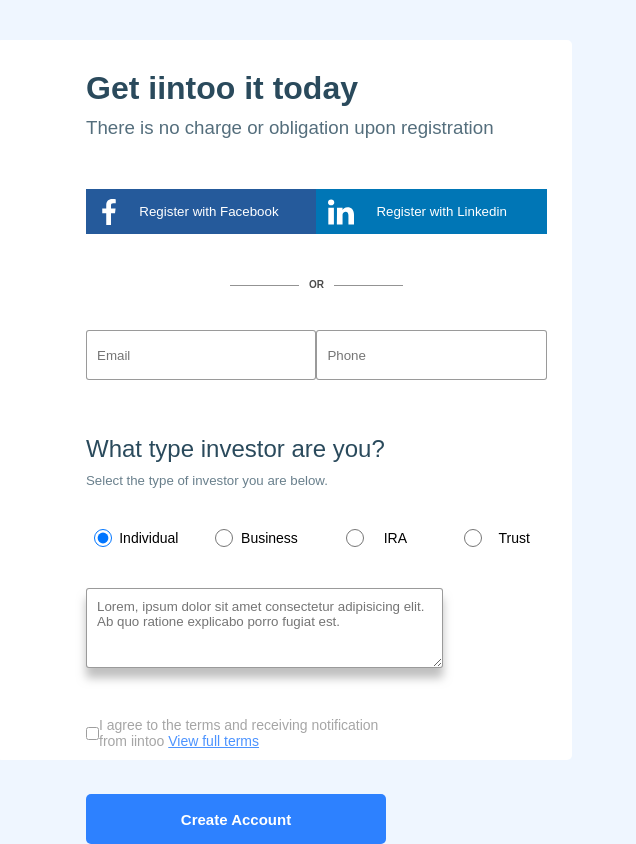
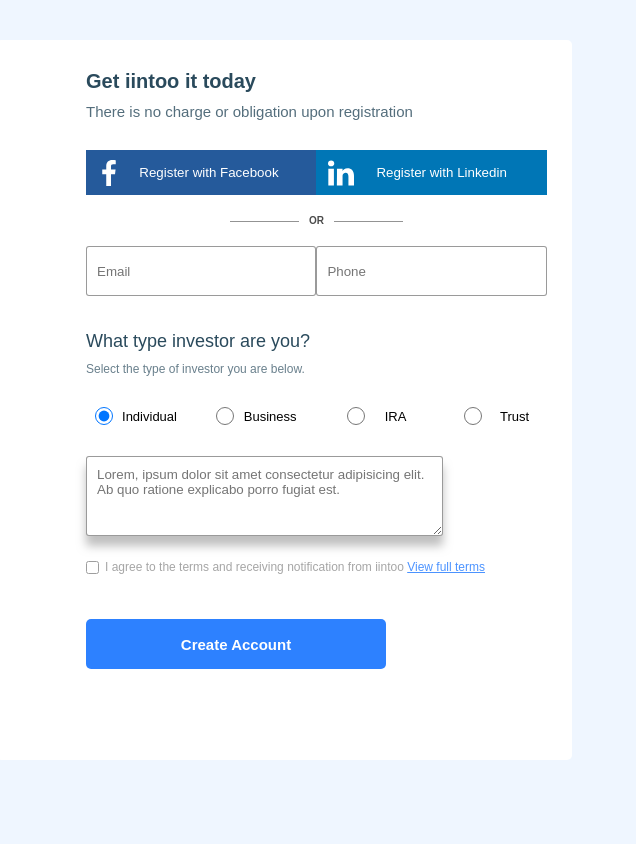
Before and after one commit to vladlenkhegay/first-project-4.7, a plain HTML site: page index.html in a window 1280 px wide. Shown: the full height of the page, 644-1280 px from the left. After the commit the page ends 800 px from the top, so only its background shows below. Drawn offline with Linux system fonts and the light colour scheme.

Commit message:
add-madia

```diff
--- a/style.css
+++ b/style.css
@@ -220,3 +220,51 @@ form .option-block label input[type="radio"]{
     transform: scale(1.05);
 }
 /* ________________________________________________________________ */
+
+@media (max-width: 1600px){
+    .text-1{
+        font-size: 20px;
+    }
+    .text-2{
+        font-size: 15px;
+    }
+    .button-facebook{
+        width: 250px;
+    }
+    .button-linkedin{
+        width: 250px;
+    }
+    .button-main-block{
+        margin-top: 30px;
+    }
+    .or-contaner{
+        margin-top: 20px;
+    }
+    form input[type="email"], input[type="tel"]{
+        width: 250px;
+    }
+    .input-block{
+        height: inherit;
+    }
+    .text-3{
+        font-size: 18px;
+    }
+    .text-4{
+        font-size: 12px;
+    }
+    form .option-block label{
+        font-size: 13px;
+        margin-top: -20px;
+    }
+    .textarea{
+        margin-top: -20px;
+    }
+    .agree{
+        margin-top: 20px;
+        width: 570px;
+
+    }
+    .agree label div{
+        font-size: 12px;
+    }
+}
```
